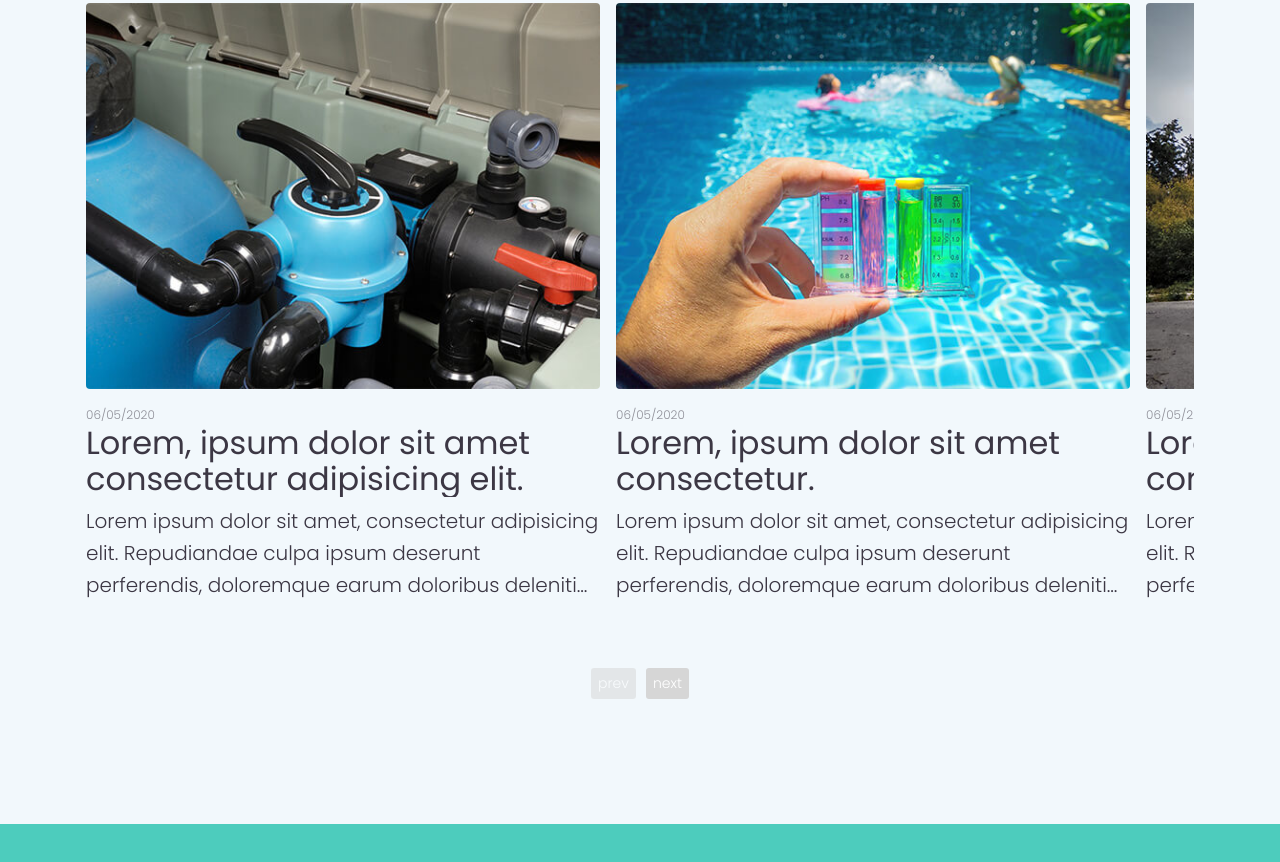
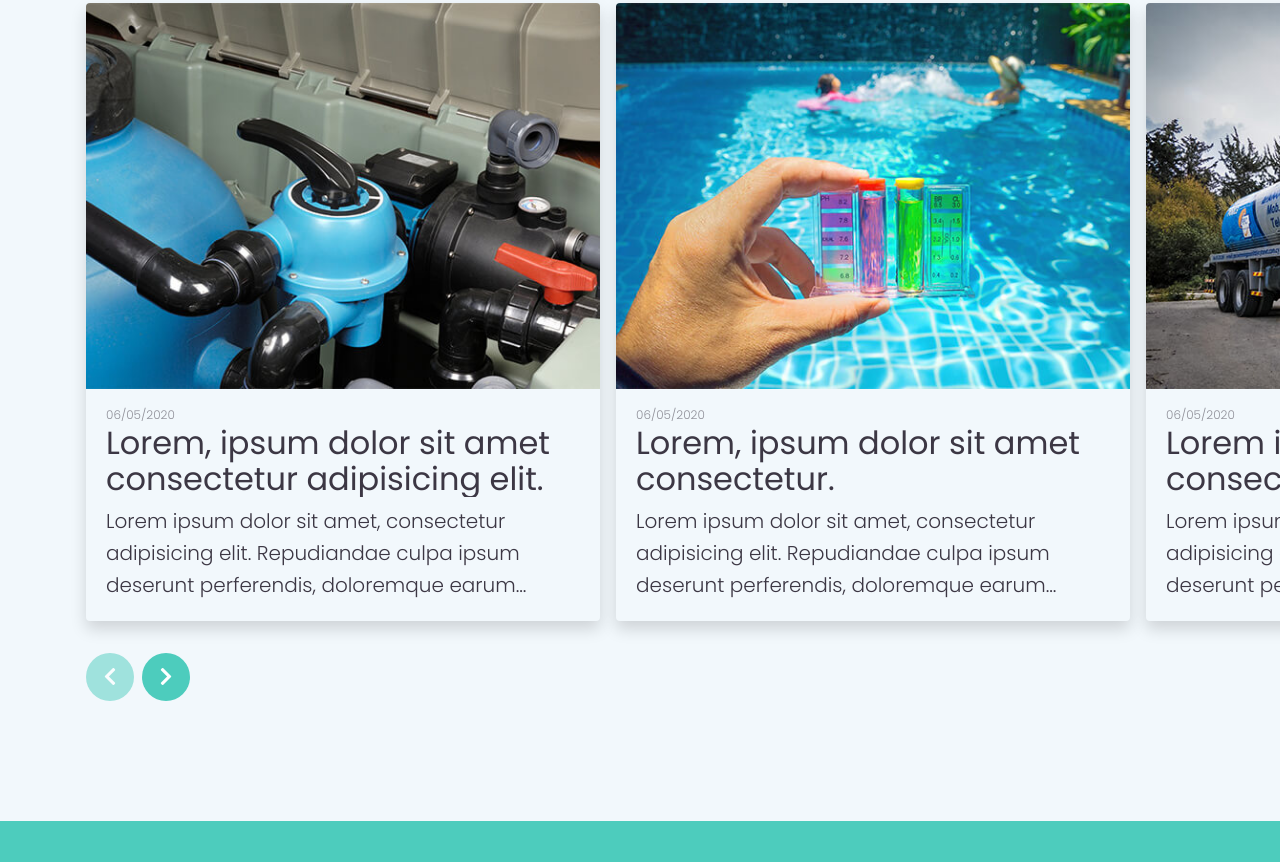
Before and after one commit to PictureElement/ppc, a website: page index.html in a window 1280 px wide. Shown: the part 7449-8311 px from the top of the page. Drawn offline with Linux system fonts and the light colour scheme; files that its build step writes are made by us from their sources.

Commit message:
Responsive improvements to blog section.

```diff
--- a/index.html
+++ b/index.html
@@ -553,35 +553,43 @@
                     </header>
                     <div id="blog-carousel" class="blog-carousel owl-carousel owl-theme">
                         <div class="item">
-                            <article class="post">
-                                <img class="rounded img-fluid" src="media/post-1.jpg" loading="lazy" alt="..." srcset="media/post-1.jpg 1x, media/post-1@2x.jpg 2x">
+                            <article class="post shadow">
+                                <img class="rounded-top img-fluid" src="media/post-1.jpg" loading="lazy" alt="..." srcset="media/post-1.jpg 1x, media/post-1@2x.jpg 2x">
+                                <div class="card-body">
                                     <div class="post__date">06/05/2020</div>
                                     <h3 class="post__title"><a class="stretched-link" href="#">Lorem, ipsum dolor sit amet consectetur adipisicing elit.</a></h3>
                                     <p class="post__excerpt">Lorem ipsum dolor sit amet, consectetur adipisicing elit. Repudiandae culpa ipsum deserunt perferendis, doloremque earum doloribus deleniti iure rerum ratione.</p>
+                                </div>
                             </article>
                         </div>
                         <div class="item">
-                            <article class="post">
-                                <img class="rounded img-fluid" src="media/post-2.jpg" loading="lazy" alt="..." srcset="media/post-2.jpg 1x, media/post-2@2x.jpg 2x">
+                            <article class="post shadow">
+                                <img class="rounded-top img-fluid" src="media/post-2.jpg" loading="lazy" alt="..." srcset="media/post-2.jpg 1x, media/post-2@2x.jpg 2x">
+                                <div class="card-body">
                                     <div class="post__date">06/05/2020</div>
                                     <h3 class="post__title"><a class="stretched-link" href="#">Lorem, ipsum dolor sit amet consectetur.</a></h3>
                                     <p class="post__excerpt">Lorem ipsum dolor sit amet, consectetur adipisicing elit. Repudiandae culpa ipsum deserunt perferendis, doloremque earum doloribus deleniti iure rerum ratione.</p>
+                                </div>
                             </article>
                         </div>
                         <div class="item">
-                            <article class="post">
-                                <img class="rounded img-fluid" src="media/post-3.jpg" loading="lazy" alt="..." srcset="media/post-3.jpg 1x, media/post-3@2x.jpg 2x">
+                            <article class="post shadow">
+                                <img class="rounded-top img-fluid" src="media/post-3.jpg" loading="lazy" alt="..." srcset="media/post-3.jpg 1x, media/post-3@2x.jpg 2x">
+                                <div class="card-body">
                                     <div class="post__date">06/05/2020</div>
                                     <h3 class="post__title"><a class="stretched-link" href="#">Lorem ipsum dolor sit amet, consectetur adipisicing elit. Error, voluptates?</a></h3>
                                     <p class="post__excerpt">Lorem ipsum dolor sit amet, consectetur adipisicing elit. Repudiandae culpa ipsum deserunt perferendis, doloremque earum doloribus deleniti iure rerum ratione.</p>
+                                </div>
                             </article>
                         </div>
                         <div class="item">
-                            <article class="post">
-                                <img class="rounded img-fluid" src="media/post-4.jpg" loading="lazy" alt="..." srcset="media/post-4.jpg 1x, media/post-4@2x.jpg 2x">
+                            <article class="post shadow">
+                                <img class="rounded-top img-fluid" src="media/post-4.jpg" loading="lazy" alt="..." srcset="media/post-4.jpg 1x, media/post-4@2x.jpg 2x">
+                                <div class="card-body">
                                     <div class="post__date">06/05/2020</div>
                                     <h3 class="post__title"><a class="stretched-link" href="#">Lorem ipsum dolor sit amet, consectetur adipisicing elit.</a></h3>
                                     <p class="post__excerpt">Lorem ipsum dolor sit amet, consectetur adipisicing elit. Repudiandae culpa ipsum deserunt perferendis, doloremque earum doloribus deleniti iure rerum ratione.</p>
+                                </div>
                             </article>
                         </div>
                     </div>
@@ -736,7 +744,7 @@
                 <hr style="margin:2.75rem 0 1.25rem 0;background-color:rgba(255,255,255,0.15);">
                 <div class="copyright clearfix">
                     <span style="font-size:12px;color:rgba(255,255,255,0.54);line-height:1.2;" class="float-none float-sm-left">© 2020 PPC Pool Services Ltd. All rights reserved.</span>
-                    <span style="font-size:12px;color:rgba(255,255,255,0.54);line-height:1.2;" class="float-none float-sm-right">Website by <a href="http://" target="_blank" rel="noopener noreferrer">Marios Sofokleous</a></span>
+                    <span style="font-size:12px;color:rgba(255,255,255,0.54);line-height:1.2;" class="float-none float-sm-right">Website by <a href="http://msof.me/" target="_blank" rel="noopener noreferrer">Marios Sofokleous</a></span>
                 </div>
             </div>
         </footer>
--- a/js/ppc.js
+++ b/js/ppc.js
@@ -82,10 +82,11 @@ $(document).ready(function() {
         }
     });
 
-    // Testimonials carousel
+    // Blog carousel
     $('#blog-carousel').owlCarousel({
         loop:false,
         nav:true,
+        navText: ['<i class="fas fa-chevron-left"></i>', '<i class="fas fa-chevron-right"></i>'],
         dots: false,
         autoplay:false,
         responsive:{
@@ -95,8 +96,8 @@ $(document).ready(function() {
                 stagePadding: 24,
                 margin:12
             },
-            // breakpoint from 768px up
-            768 : {
+            // breakpoint from 576px up
+            576 : {
                 items:2,
                 stagePadding: 32,
                 margin:16
--- a/sass/ppc.scss
+++ b/sass/ppc.scss
@@ -588,7 +588,7 @@ h3 {
     }
     .owl-dots {
         line-height: 0;
-        margin-top: 1rem !important;
+        margin-top: 2rem !important;
         position: absolute;
         left: 50%;
         transform: translateX(-50%);
@@ -630,12 +630,11 @@ h3 {
 // =============================================================================
 
 .post {
-    padding-bottom: 3.25rem;
+    border-radius: 4px;
     &__date {
         font-size: 12px;
         opacity: 54%;
         line-height: 1;
-        margin-top: 20px;
         margin-bottom: 4px;
     }
     &__title {
@@ -662,8 +661,60 @@ h3 {
 }
 
 .blog-carousel {
-    .owl-stage {
-        padding-left: 0 !important;
+    .owl-stage-outer {
+        overflow: visible;
+        .owl-stage {
+            padding-left: 0 !important;
+            .owl-item {
+                opacity: 1;
+                transition: opacity .15s ease-in-out;
+                &.active {
+                    opacity: 1;
+                }
+            }
+        }
+    }
+    .owl-nav {
+        margin-top: 2rem;
+        text-align: left;
+        .owl-prev {
+            padding: 0;
+            margin: 0 .5rem 0 0;
+            color: #fff;
+            width: 48px;
+            height: 48px;
+            border-radius: 50%;
+            text-align: center;
+            line-height: 48px;
+            background: $accent;
+            font-size: 20px;
+            &:hover {
+                background: $dark;
+            }
+            &.disabled {
+                background: $accent;
+                opacity: 0.5 !important;
+            }
+        }
+        .owl-next {
+            padding: 0;
+            margin: 0;
+            color: #fff;
+            width: 48px;
+            height: 48px;
+            border-radius: 50%;
+            text-align: center;
+            line-height: 48px;
+            background: $accent;
+            font-size: 20px;
+            &:hover {
+                background: $dark;
+            }
+            &.disabled {
+                background: $accent;
+                opacity: 0.5 !important;
+            }
+        }
     }
 }
 
```
Also changed, not shown: css/ppc.min.css, js/ppc.min.js. Lines whose indentation alone changed are shown as unchanged.
